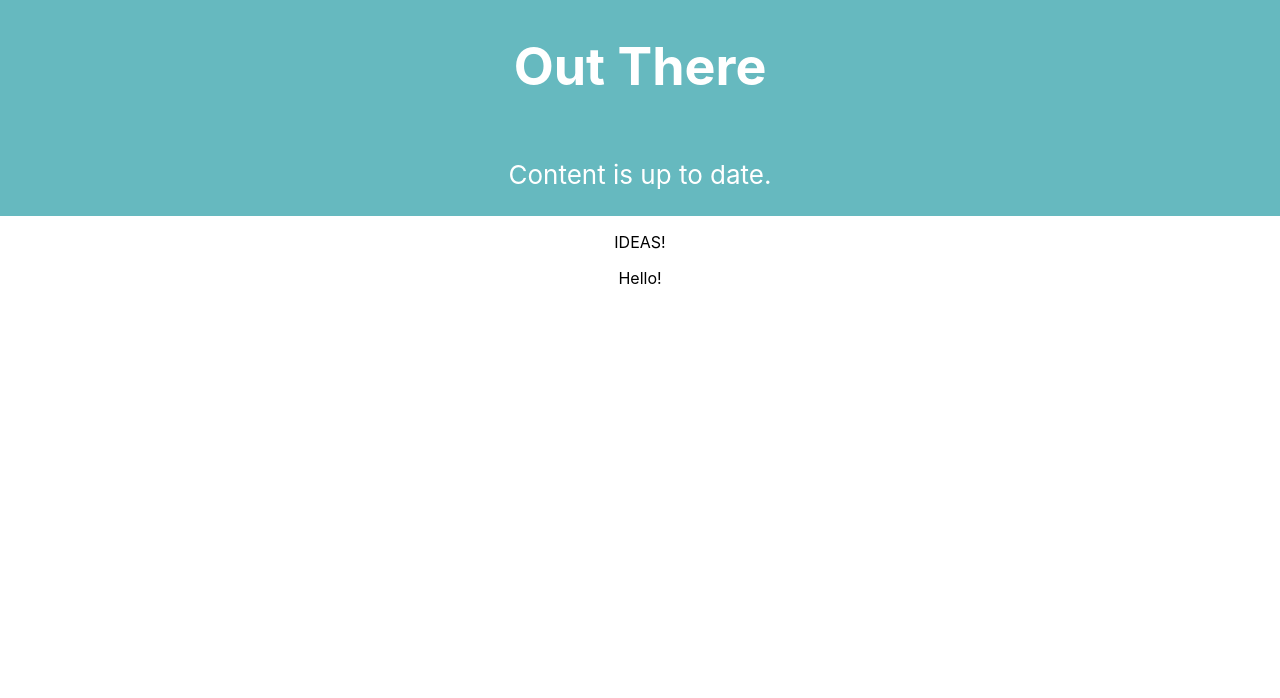
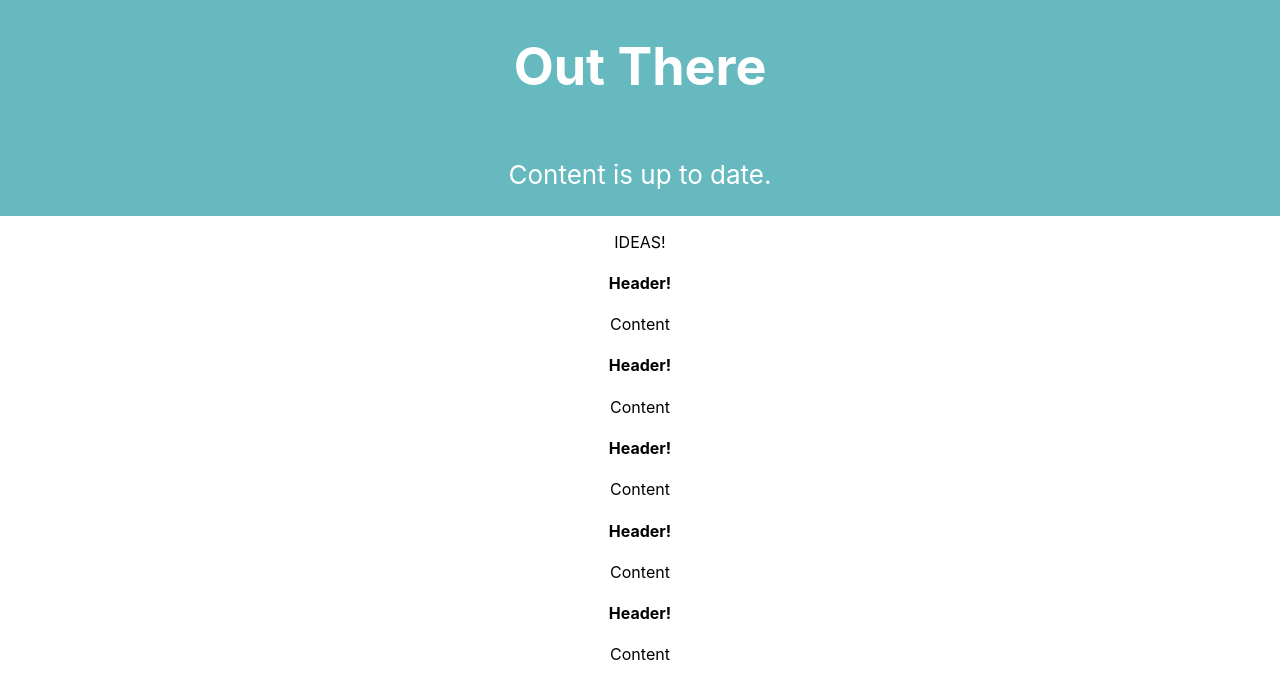
Before and after one commit to swgoodman/out-there, a React (Create React App) app: page / in a window 1280 px wide. Shown: the top 698 px of the page. Built offline with nearby package versions, Linux system fonts and the light colour scheme.

Commit message:
Connect idea component and container

```diff
--- a/src/components/idea.js
+++ b/src/components/idea.js
@@ -0,0 +1,13 @@
+import React from 'react'
+
+const Idea = () => {
+      return (
+        <div>
+          <h4>Header!</h4>
+          <p>Content</p>
+        </div>
+      );
+
+}
+
+export default Idea;
--- a/src/containers/ideaContainers.js
+++ b/src/containers/ideaContainers.js
@@ -1,9 +1,16 @@
 import React, { Component } from 'react'
+import Idea from '../components/idea.js'
 
 class IdeaContainers extends Component {
     render(){
       return (
-        <p>Hello!</p>
+        <div>
+          <Idea />
+          <Idea />
+          <Idea />
+          <Idea />
+          <Idea />
+        </div>
       );
     }
 }
```
